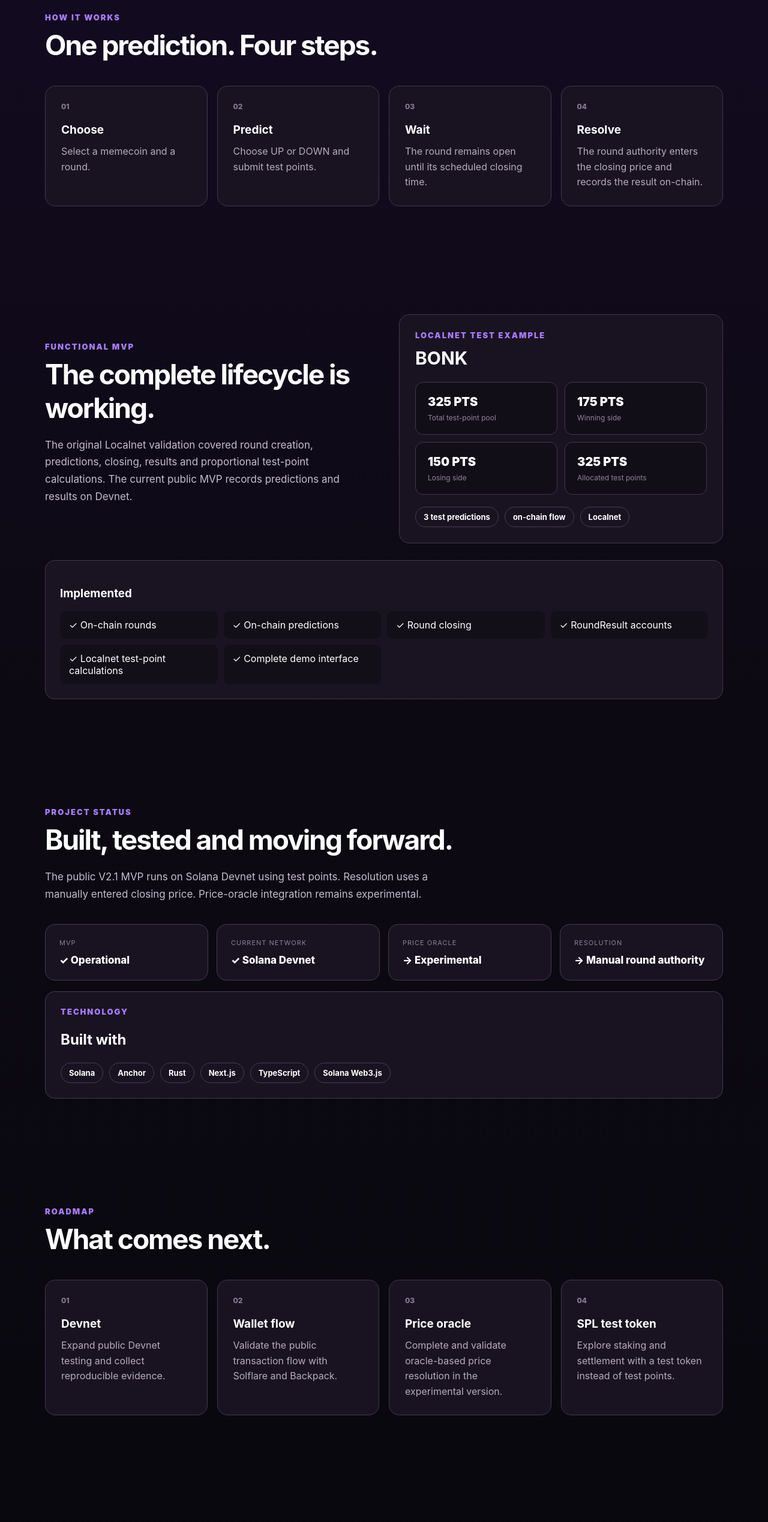
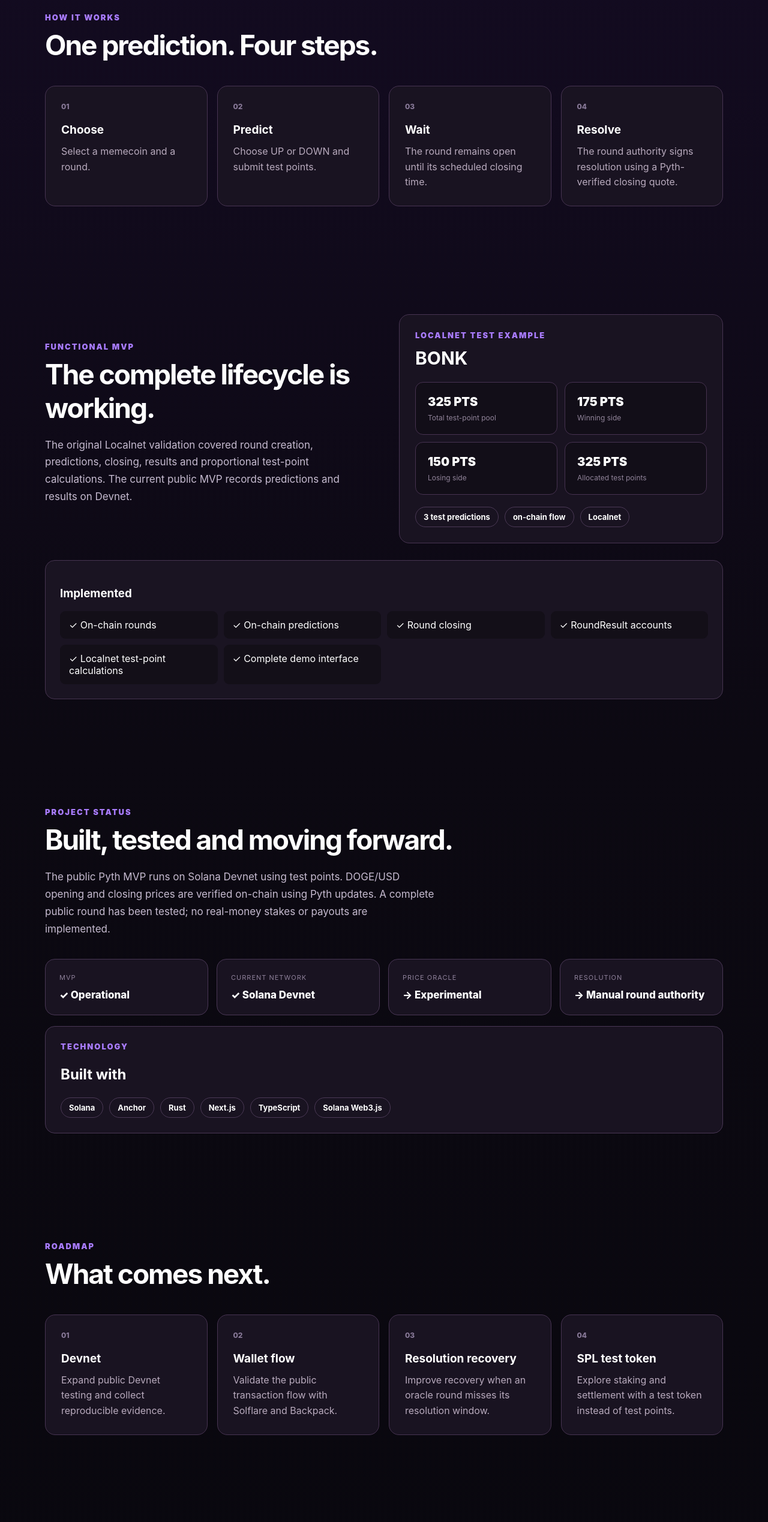
Before and after one commit to Jeet719/memedictions, a Next.js app: page /landing in a window 1280 px wide. Shown: the part 859-3397 px from the top of the page at 60% size. Built offline with nearby package versions, Linux system fonts and the light colour scheme.

Commit message:
Point public demo links to Pyth and update project status

```diff
--- a/app/landing/page.tsx
+++ b/app/landing/page.tsx
@@ -323,7 +323,7 @@ export default function LandingPage() {
             </a>
 
             <Link
-              href="/test"
+              href="/pyth"
               style={styles.button}
             >
                Open demo </Link>
@@ -349,7 +349,7 @@ export default function LandingPage() {
 
           <div style={styles.actions}>
             <Link
-              href="/test"
+              href="/pyth"
               style={styles.button}
             >
                Try the MVP </Link>
@@ -395,7 +395,7 @@ export default function LandingPage() {
               [
                 "04",
                 "Resolve",
-                "The round authority enters the closing price and records the result on-chain.",
+                "The round authority signs resolution using a Pyth-verified closing quote.",
               ],
             ].map(
               ([number, title, text]) => (
@@ -589,9 +589,9 @@ export default function LandingPage() {
             moving forward. </h2>
 
           <p style={styles.sectionText}>
-             The public V2.1 MVP runs on Solana Devnet using test points.
-            Resolution uses a manually entered closing price.
-            Price-oracle integration remains experimental. </p>
+             The public Pyth MVP runs on Solana Devnet using test points.
+            DOGE/USD opening and closing prices are verified on-chain using Pyth updates.
+            A complete public round has been tested; no real-money stakes or payouts are implemented. </p>
 
           <div style={styles.statusGrid}>
             <div style={styles.statusBox}>
@@ -684,8 +684,8 @@ export default function LandingPage() {
               ],
               [
                 "03",
-                "Price oracle",
-                "Complete and validate oracle-based price resolution in the experimental version.",
+                "Resolution recovery",
+                "Improve recovery when an oracle round misses its resolution window.",
               ],
               [
                 "04",
@@ -752,7 +752,7 @@ export default function LandingPage() {
              Built on Solana. </p>
 
           <Link
-            href="/test"
+            href="/pyth"
             style={styles.button}
           >
              Try the MVP </Link>
```
Also changed, not shown: 1 other file (tests, documents, lock files or other folders).
